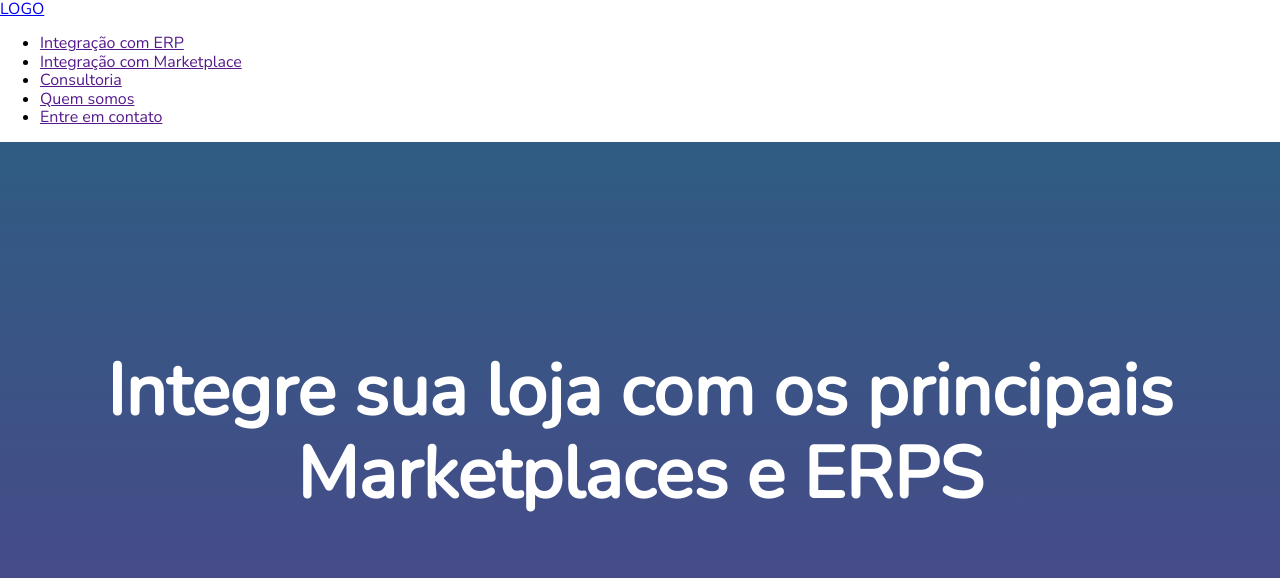
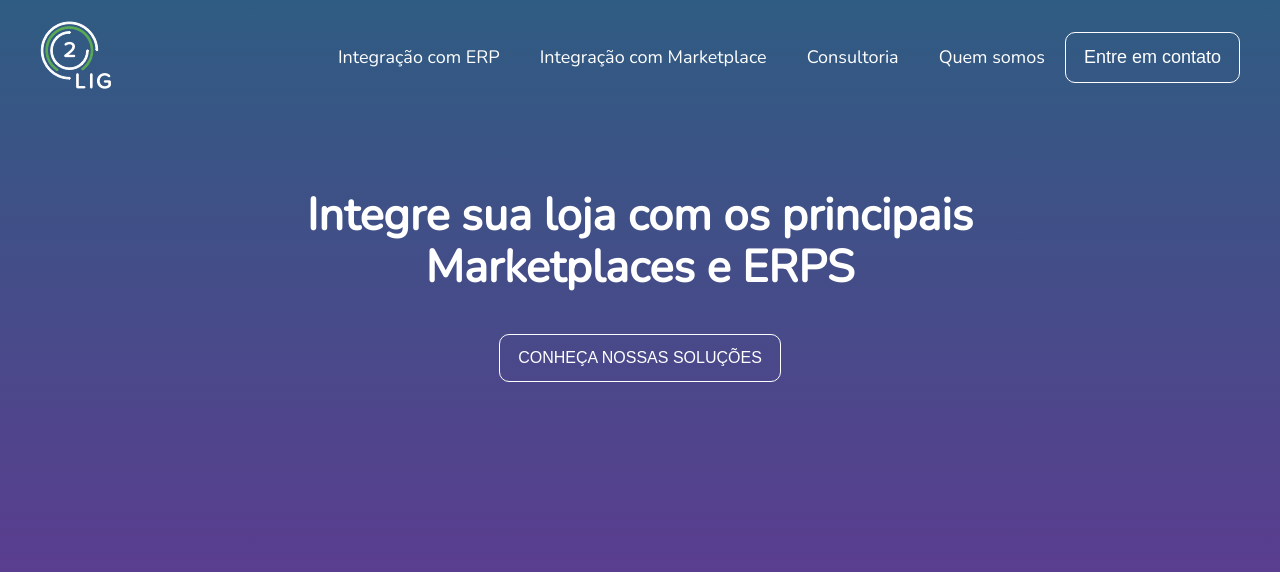
Before and after one commit to leandrooriente/2lig, a Jekyll site: the page built from index.html, in a window 1280 px wide. Shown: the top 578 px of the page. Built offline with Jekyll 4.4.1, drawn with Linux system fonts in a browser that asks for light colours.

Commit message:
Add headline

```diff
--- a/_includes/header.html
+++ b/_includes/header.html
@@ -1,5 +1,8 @@
-<header>
-  <a href="{{site.baseurl}}/">LOGO</a>
-  {% include nav.html %}
-
+<header class="header">
+  <div class="header-wrapper">
+    <a class="logo" href="{{site.baseurl}}/">
+      <img src="{{site.baseurl}}/assets/logo.png">
+    </a>
+    {% include nav.html %}
+  </div>
 </header>
--- a/_includes/nav.html
+++ b/_includes/nav.html
@@ -13,7 +13,7 @@
       <a href="">Quem somos</a>
     </li>
     <li>
-      <a href="">Entre em contato</a>
+      <button class="button-inverse">Entre em contato</button>
     </li>
   </ul>
 </nav>
--- a/_sass/style.scss
+++ b/_sass/style.scss
@@ -1,5 +1,10 @@
+html {
+  font-size: $base-size;
+}
+
 body {
   font-family: $font-family;
+  font-size: $text-size;
 }
 
 .button-inverse {
@@ -7,9 +12,49 @@ body {
   color: $white;
   border: 0.1rem solid $white;
   border-radius: 1rem;
-  font-size: 2rem;
-  padding: 1.6rem 2rem;
+  font-size: 1.8rem;
+  padding: 1.4rem 1.8rem;
   display: inline-block;
+}
+
+.header {
+  position: absolute;
+  top: 0;
+  left: 0;
+  width: 100%;
+  display: flex;
+  justify-content: center;
+}
+
+.header-wrapper {
+  display: flex;
+  align-self: flex-start;
+  align-items: center;
+  max-width: $max-width;
+  width: 100%;
+  position: relative;
+  padding: 1.4rem 0;
+}
+
+.logo {
+  max-width: 7rem;
+  width: 100%;
+}
+
+.navigation {
+  margin: 0 0 0 auto;
+  font-size: 1.8rem;
+
+  li {
+    list-style: none;
+    display: inline-block;
+  }
+
+  a {
+    color: white;
+    padding: 1.6rem 2rem;
+    text-decoration: none;
+  }
 }
 
 .headline {
@@ -24,7 +69,7 @@ body {
   font-size: 4.5rem;
   max-width: 67rem;
   width: 100%;
-  margin: 13rem auto 4rem;
+  margin: 19rem auto 4rem;
 }
 
 .headline-button {
--- a/_sass/variable.scss
+++ b/_sass/variable.scss
@@ -1,8 +1,10 @@
 $font-family: 'Nunito', sans-serif;
+
+$base-size: 10px;
 
 $title-size: 3.2rem;
 $subtitle-size: 2.2rem;
-$text-size: 1.7rem;
+$text-size: 1.6rem;
 
 $brand-color: #573F8E;
 $secondary-color: #2F5C82;
@@ -10,3 +12,5 @@ $text-color: #1C1C1C;
 $white: #FFF;
 
 $panel-space: 10rem;
+
+$max-width: 120rem;
```
Also changed, not shown: assets/logo.png (added), 5 other files.
